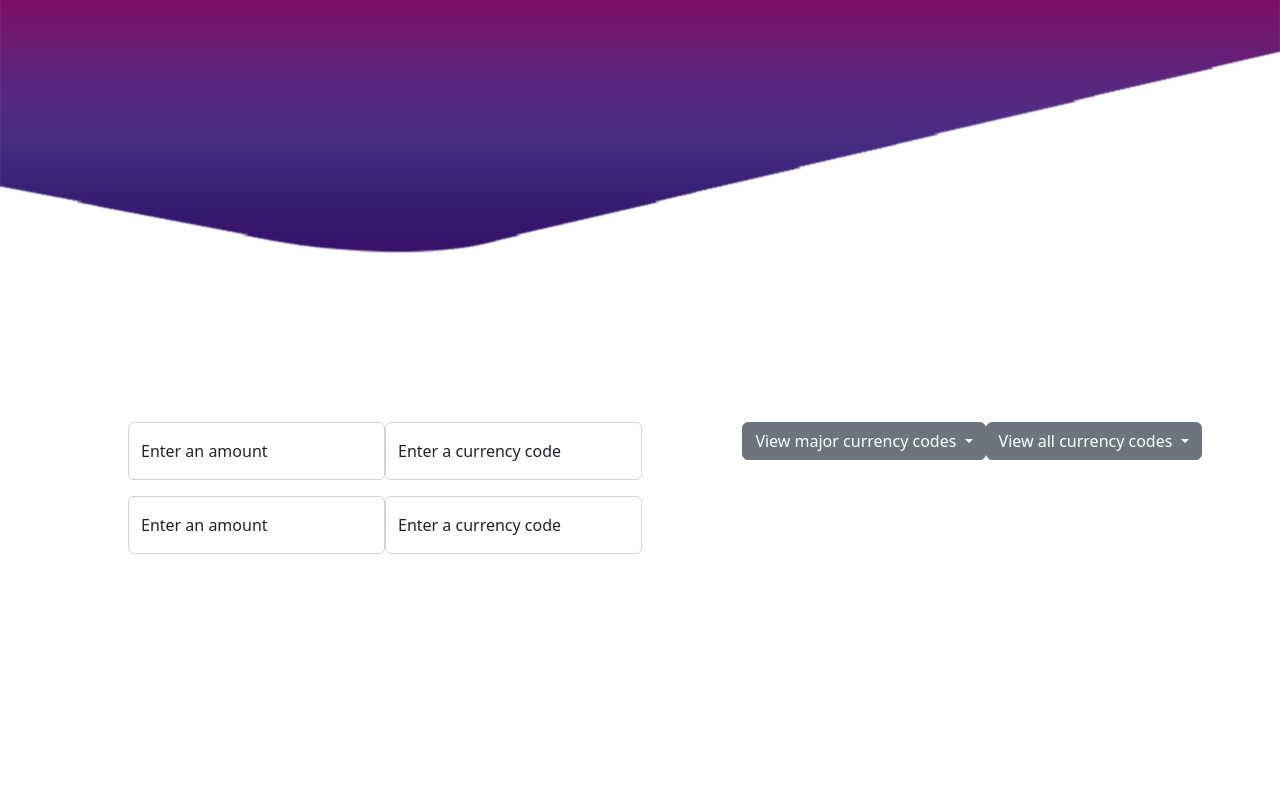
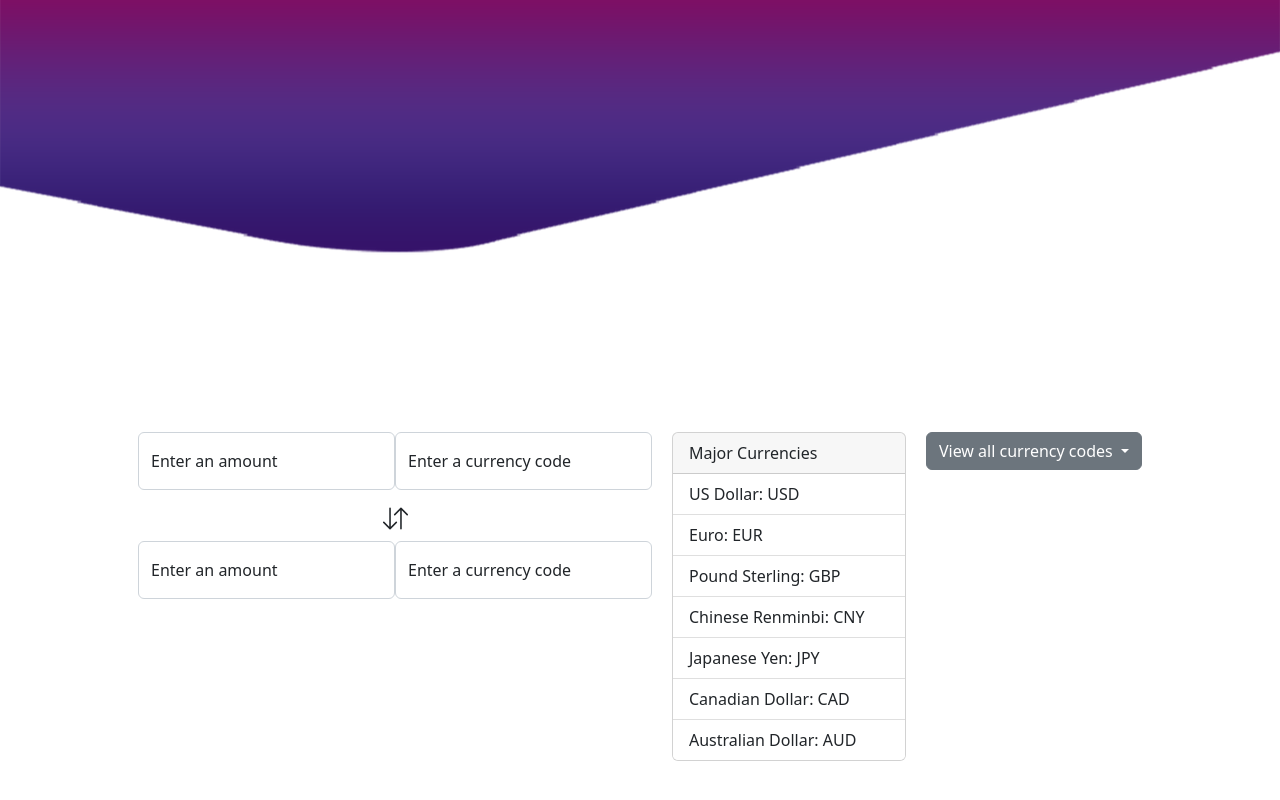
Before and after one commit to Teddyp14/Currency-Exchanger, a website built with webpack: page src/index.html in a window 1280 px wide. Shown: the part 214-1014 px from the top of the page. Before the commit the page ends 802 px from the top, so only its background shows below. Built offline with nearby package versions, Linux system fonts and the light colour scheme.

Commit message:
add icon for better user experience

```diff
--- a/src/css/styles.css
+++ b/src/css/styles.css
@@ -14,8 +14,13 @@
 }
 
 #main-info {
-    width: 60%;
     float: left;
+    text-align: center;
+    margin: 10px;
+}
+
+#main-info svg {
+    margin-bottom: 10px;
 }
 
 #first-entries {
@@ -30,13 +35,13 @@
     display: flex;
 }
 
-/* #currencies {
-    display: flex;
+.card {
+    margin: 10px;
 }
 
-#major-currencyies {
-    display: flex;
-} */
+#currencies {
+    margin: 10px;
+}
 
 #currency-list {
     max-height: 500px;
--- a/src/index.html
+++ b/src/index.html
@@ -23,6 +23,9 @@
                         <label for="currency-one">Enter a currency code</label>
                     </div>
                 </div>
+                <svg xmlns="http://www.w3.org/2000/svg" width="25" height="25" fill="currentColor" class="bi bi-arrow-down-up" viewBox="0 0 16 16">
+                    <path fill-rule="evenodd" d="M11.5 15a.5.5 0 0 0 .5-.5V2.707l3.146 3.147a.5.5 0 0 0 .708-.708l-4-4a.5.5 0 0 0-.708 0l-4 4a.5.5 0 1 0 .708.708L11 2.707V14.5a.5.5 0 0 0 .5.5zm-7-14a.5.5 0 0 1 .5.5v11.793l3.146-3.147a.5.5 0 0 1 .708.708l-4 4a.5.5 0 0 1-.708 0l-4-4a.5.5 0 0 1 .708-.708L4 13.293V1.5a.5.5 0 0 1 .5-.5z" />
+                </svg>
                 <div id="second-entries">
                     <div class="form-floating mb-3">
                         <input type="number" class="form-control" id="amount-two" placeholder="currencyAmount">
@@ -38,18 +41,18 @@
             <div id="error-container"></div>
         </div>
         <div id="currency-codes">
-            <div class="dropdown" id="major-currencies">
-                <button class="btn btn-secondary dropdown-toggle" type="button" data-bs-toggle="dropdown" aria-expanded="false">
-                    View major currency codes
-                </button>
-                <ul class="dropdown-menu overflow-auto" id="major-list">
-                    <li>US Dollar: USD</li>
-                    <li>Euro: EUR</li>
-                    <li>Pound Sterling: GBP</li>
-                    <li>Chinese Renminbi: CNY</li>
-                    <li>Japanese Yen: JPY</li>
-                    <li>Canadian Dollar: CAD</li>
-                    <li>Australian Dollar: AUD</li>
+            <div class="card" style="width: 18rem;">
+                <div class="card-header">
+                    Major Currencies
+                </div>
+                <ul class="list-group list-group-flush">
+                    <li class="list-group-item">US Dollar: USD</li>
+                    <li class="list-group-item">Euro: EUR</li>
+                    <li class="list-group-item">Pound Sterling: GBP</li>
+                    <li class="list-group-item">Chinese Renminbi: CNY</li>
+                    <li class="list-group-item">Japanese Yen: JPY</li>
+                    <li class="list-group-item">Canadian Dollar: CAD</li>
+                    <li class="list-group-item">Australian Dollar: AUD</li>
                 </ul>
             </div>
             <div class="dropdown" id="currencies">
```
